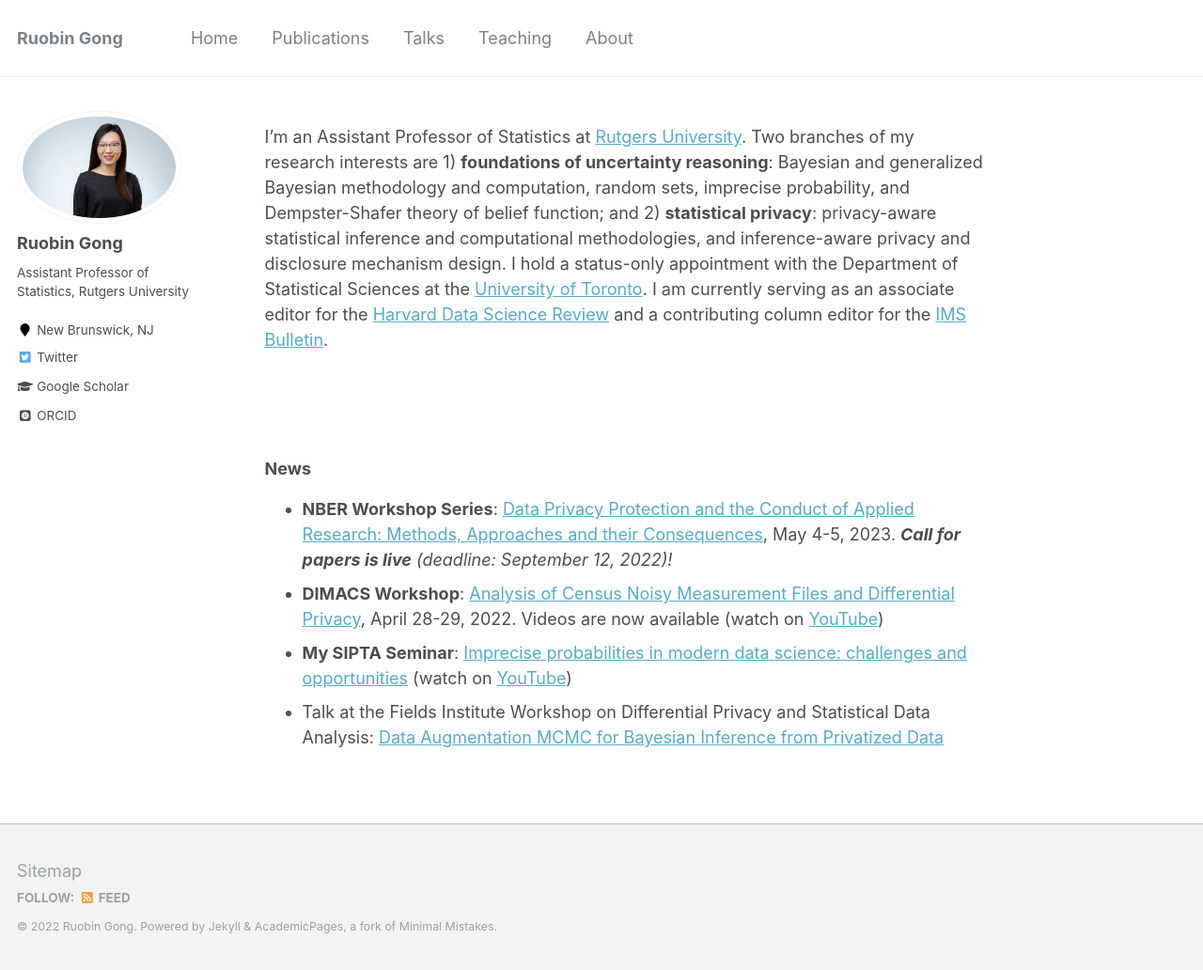
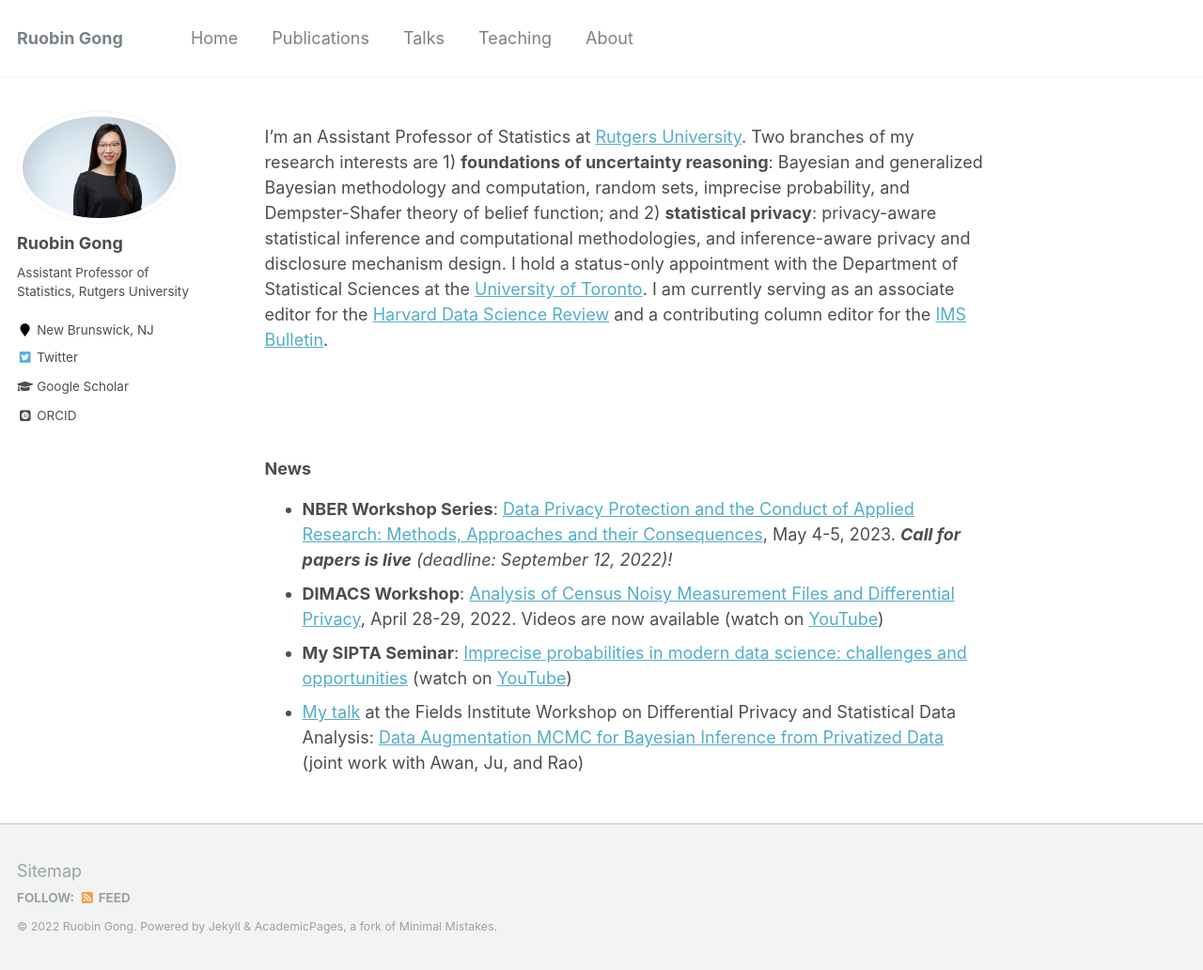
Before and after one commit to RuobinGong/RuobinGong.github.io, a Jekyll site: the page built from _pages/home.md, in a window 1280 px wide and 1032 px high. Shown: the whole window at 94% size. Built offline with Jekyll 4.4.1, drawn with Linux system fonts in a browser that asks for light colours; some web fonts are replaced.

Commit message:
Update home.md

```diff
--- a/_pages/home.md
+++ b/_pages/home.md
@@ -20,4 +20,4 @@ I'm an Assistant Professor of Statistics at [Rutgers University](https://www.sta
 * **NBER Workshop Series**: [Data Privacy Protection and the Conduct of Applied Research: Methods, Approaches and their Consequences](https://www.nber.org/data-privacy-protection-and-conduct-applied-research-methods-approaches-and-their-consequences), May 4-5, 2023. _**Call for papers is live** (deadline: September 12, 2022)!_
 * **DIMACS Workshop**: [Analysis of Census Noisy Measurement Files and Differential Privacy](http://dimacs.rutgers.edu/events/details?eID=2038), April 28-29, 2022. Videos are now available (watch on [YouTube](https://www.youtube.com/playlist?list=PLKVCRT3MRed733-w2Lo2yvCAkac9zdIVj))
 * **My SIPTA Seminar**: [Imprecise probabilities in modern data science: challenges and opportunities](https://sipta.org/events/sipta-seminars/) (watch on [YouTube](https://www.youtube.com/watch?v=rNVWyG-0XgA))
-* Talk at the Fields Institute Workshop on Differential Privacy and Statistical Data Analysis: [Data Augmentation MCMC for Bayesian Inference from Privatized Data](http://www.fields.utoronto.ca/talks/Data-Augmentation-MCMC-Bayesian-Inference-Privatized-Data)
+* [My talk](http://www.fields.utoronto.ca/talks/Data-Augmentation-MCMC-Bayesian-Inference-Privatized-Data) at the Fields Institute Workshop on Differential Privacy and Statistical Data Analysis: [Data Augmentation MCMC for Bayesian Inference from Privatized Data](https://ruobingong.github.io/publication/2022-06-01-DAMCMC) (joint work with Awan, Ju, and Rao)
```
